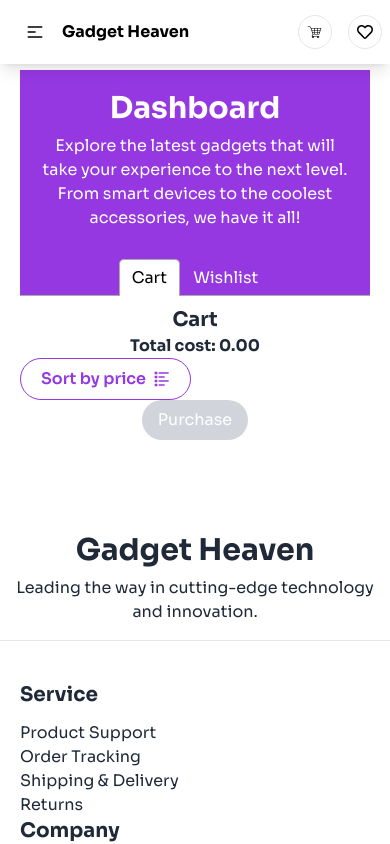
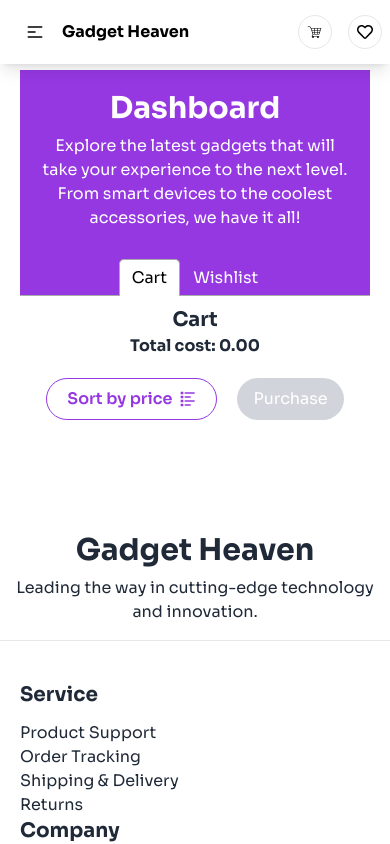
Before and after one commit to abdur-rhaman-babu/gadget-heaven, a React (Vite) app: page /dashboard in a window 390 px wide. Shown: the top 844 px of the page. Built offline with nearby package versions, Linux system fonts and the light colour scheme.

Commit message:
prepared readme file

```diff
--- a/src/Pages/Categories/Categories.jsx
+++ b/src/Pages/Categories/Categories.jsx
@@ -1,7 +1,7 @@
 import { NavLink } from "react-router-dom";
 import Dynamictitle from "../../components/DynamicTitle/Dynamictitle";
 const Categories = ({ categories }) => {
-  console.log(categories);
+  // console.log(categories);
   return (
     <div className="grid grid-cols-2 mb-4 lg:mb-0 md:grid-cols-4 lg:flex flex-col gap-5 bg-gray-200 py-5 rounded-lg">
       <NavLink
@@ -15,7 +15,7 @@ const Categories = ({ categories }) => {
       {categories.map((category) => (
         <NavLink
           className={({ isActive }) =>
-            `${isActive ? "bg-[#9538e2] py-1 text-white" : ""}`
+            `${isActive ? "bg-[#9538e2] py-1 text-white" : ""} py-1 duration-1000 hover:bg-[#9538e2] hover:py-1 hover:text-white`
           }
           key={category.category}
           to={`/categories/${category.category}`}
--- a/src/Pages/Dashboard/Dashboard.jsx
+++ b/src/Pages/Dashboard/Dashboard.jsx
@@ -92,6 +92,7 @@ const Dashboard = () => {
                 <p className="font-bold text-xl">Cart</p>
                 <div className="md:flex items-center gap-5">
                   <p className="font-bold text-base">Total cost: {cost.toFixed(2)}</p>
+                  <div className="flex gap-5 justify-center mt-5 md:mt-0">
                   <button
                     onClick={handleSortByPrice}
                     className="flex items-center gap-2 px-5 py-2 rounded-full font-semibold border border-[#9538e2] text-[#9538e2]"
@@ -109,6 +110,7 @@ const Dashboard = () => {
                   >
                     Purchase
                   </button>
+                  </div>
                 </div>
               </div>
               <div className="space-y-5 my-5">
```
Also changed, not shown: 1 other file (tests, documents, lock files or other folders).
